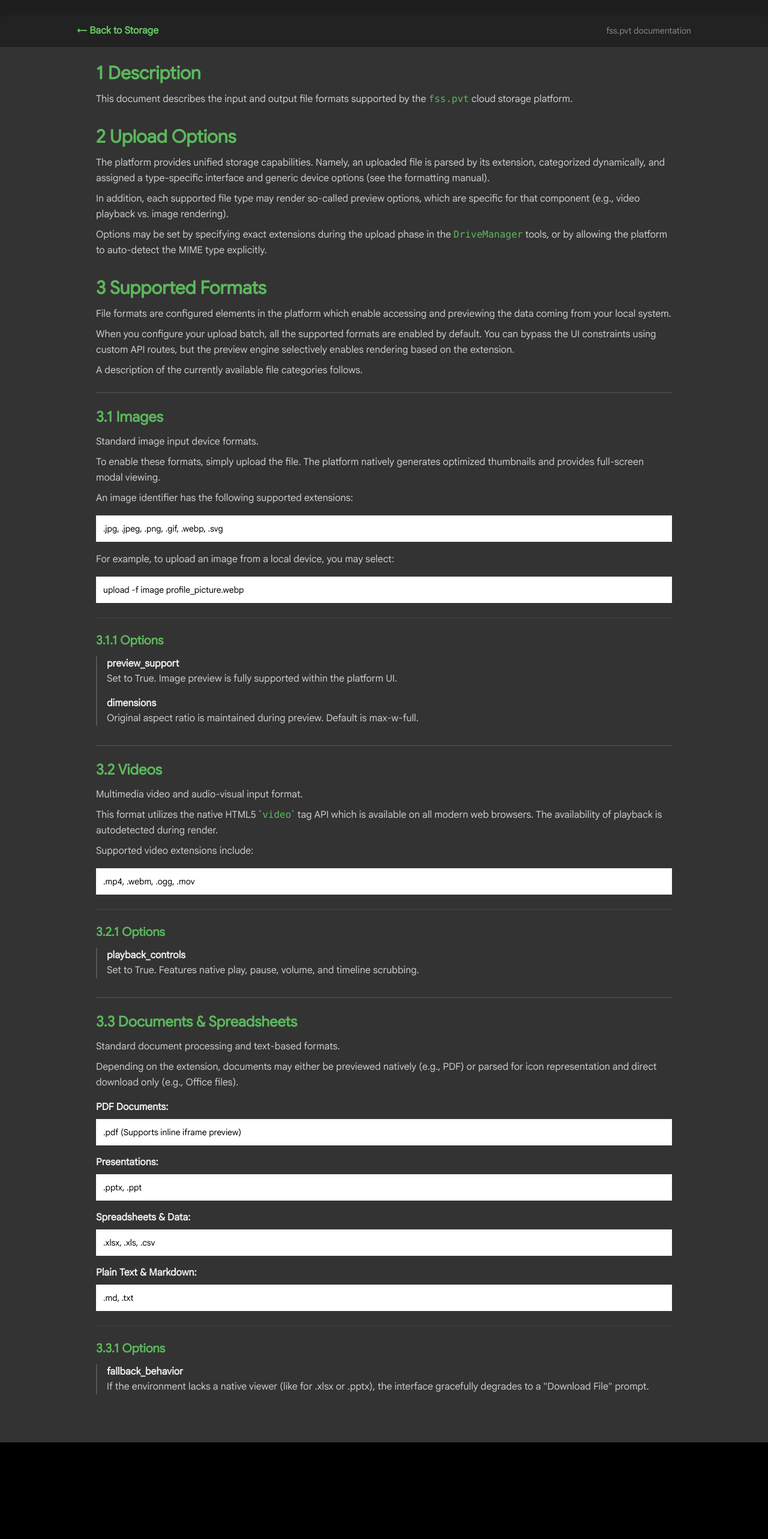
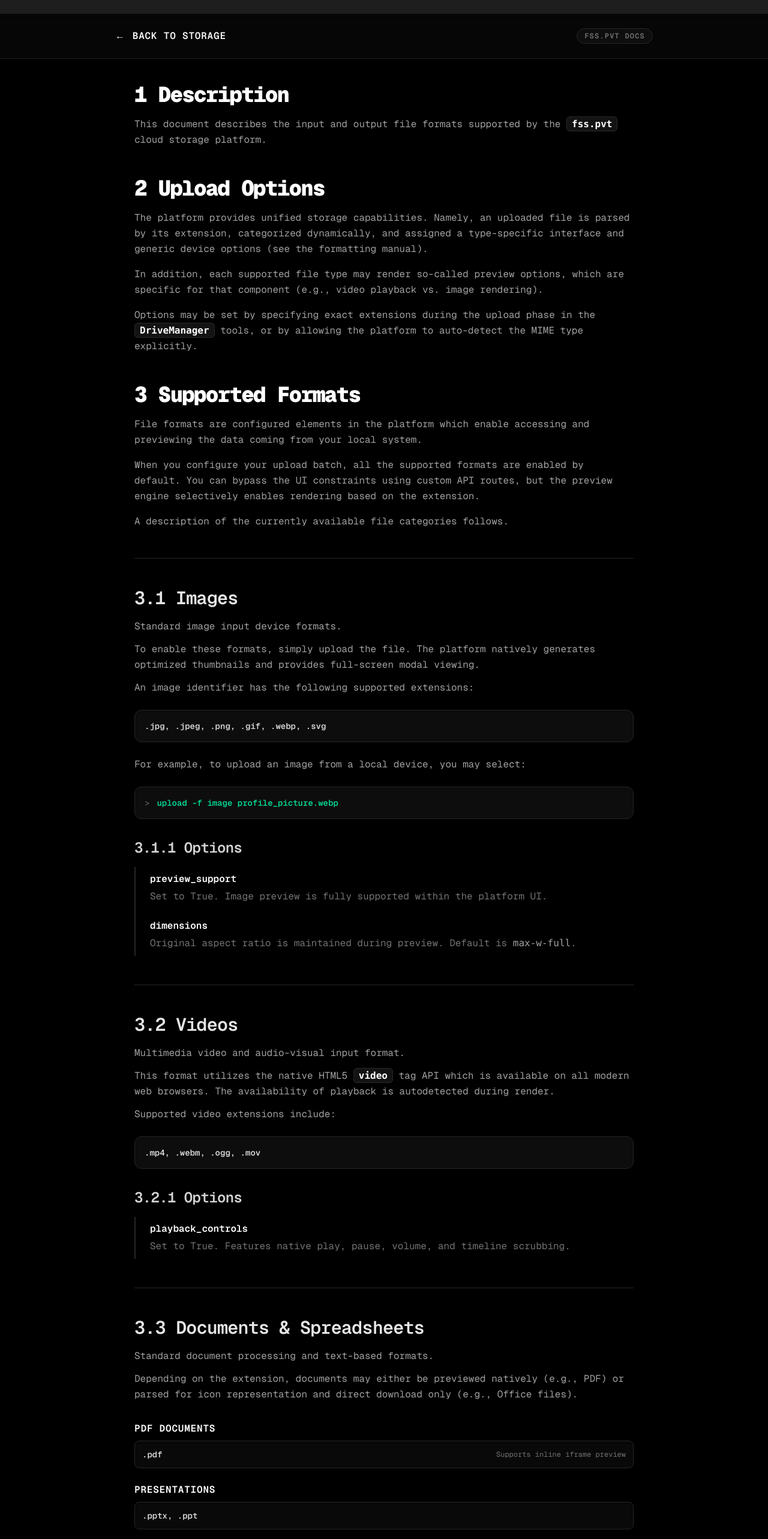
Before and after one commit to kinshukjainn/pvtcldstrg, a Next.js app: page /supported-formats in a window 1280 px wide. Shown: the part 61-2626 px from the top of the page at 60% size. Before the commit the page ends 2465 px from the top, so only its background shows below. Built offline with nearby package versions, Linux system fonts and the light colour scheme.

Commit message:
new ui with a new look is been added to this

```diff
--- a/app/globals.css
+++ b/app/globals.css
@@ -2,5 +2,5 @@
 
 body {
   background-color: black;
-  font-family: var(--font-google-sans), sans-serif;
+  font-family: var(--font-geist-mono), monospace;
 }
--- a/app/supported-formats/page.tsx
+++ b/app/supported-formats/page.tsx
@@ -3,228 +3,266 @@ import Link from "next/link";
 
 export default function SupportedFormatsPage() {
   return (
-    <div className="min-h-screen bg-[#333333] text-[#cccccc]  selection:bg-[#66cc66] selection:text-black pb-12">
-      {/* Optional: Simple navigation to go back */}
-      <div className="bg-[#222222] p-4 mb-6 border-b border-[#444444]">
-        <div className="max-w-5xl mx-auto flex justify-between items-center">
+    <div className="min-h-screen bg-transparent text-neutral-300 selection:bg-white/20 selection:text-white pb-20">
+      {/* --- Glassmorphism Sticky Navigation --- */}
+      <div className="sticky top-0 z-30 bg-neutral-950/60 backdrop-blur-md p-4 md:p-6 mb-10 border-b border-neutral-800/80 shadow-lg">
+        <div className="max-w-4xl mx-auto flex justify-between items-center">
           <Link
             href="/"
-            className="text-[#66cc66] hover:text-[#88ee88] transition-colors font-semibold"
+            className="group flex items-center gap-3 text-neutral-100 hover:text-white transition-colors font-semibold uppercase tracking-wider text-sm md:text-base"
           >
-            ← Back to Storage
+            <span className="group-hover:-translate-x-1 transition-transform">
+              ←
+            </span>
+            Back to Storage
           </Link>
-          <span className="text-sm text-[#888888]">fss.pvt documentation</span>
+          <span className="text-xs text-neutral-500 font-semibold uppercase tracking-widest px-3 py-1 bg-neutral-900/50 rounded-full border border-neutral-800">
+            fss.pvt docs
+          </span>
         </div>
       </div>
 
-      <div className="max-w-5xl mx-auto px-4 md:px-8">
+      {/* --- Main Content Area --- */}
+      <div className="max-w-4xl mx-auto px-6 md:px-8">
         {/* Section 1 */}
-        <section className="mb-8">
-          <h1 className="text-2xl md:text-3xl font-bold text-[#5cb85c] mb-3">
+        <section className="mb-12 group">
+          <h1 className="text-3xl md:text-4xl font-black text-white mb-4 tracking-tighter drop-shadow-sm">
             1 Description
           </h1>
-          <p className="mb-2 leading-relaxed text-sm md:text-base">
+          <p className="mb-2 leading-relaxed text-sm md:text-base text-neutral-400">
             This document describes the input and output file formats supported
-            by the <code className="text-[#5cb85c]">fss.pvt</code> cloud storage
-            platform.
+            by the{" "}
+            <code className="text-white bg-neutral-800/50 border border-neutral-700/50 px-2 py-0.5 rounded-md font-semibold">
+              fss.pvt
+            </code>{" "}
+            cloud storage platform.
           </p>
         </section>
 
         {/* Section 2 */}
-        <section className="mb-8">
-          <h1 className="text-2xl md:text-3xl font-bold text-[#5cb85c] mb-3">
+        <section className="mb-12 group">
+          <h1 className="text-3xl md:text-4xl font-black text-white mb-4 tracking-tighter drop-shadow-sm">
             2 Upload Options
           </h1>
-          <p className="mb-2 leading-relaxed text-sm md:text-base">
+          <div className="space-y-4 text-sm md:text-base text-neutral-400 leading-relaxed">
+            <p>
               The platform provides unified storage capabilities. Namely, an
               uploaded file is parsed by its extension, categorized dynamically,
               and assigned a type-specific interface and generic device options
               (see the formatting manual).
             </p>
-          <p className="mb-2 leading-relaxed text-sm md:text-base">
+            <p>
               In addition, each supported file type may render so-called preview
-            options, which are specific for that component (e.g., video playback
-            vs. image rendering).
+              options, which are specific for that component (e.g., video
+              playback vs. image rendering).
             </p>
-          <p className="mb-2 leading-relaxed text-sm md:text-base">
-            Options may be set by specifying exact extensions during the upload
-            phase in the <code className="text-[#5cb85c]">DriveManager</code>{" "}
+            <p>
+              Options may be set by specifying exact extensions during the
+              upload phase in the{" "}
+              <code className="text-white bg-neutral-800/50 border border-neutral-700/50 px-2 py-0.5 rounded-md font-semibold">
+                DriveManager
+              </code>{" "}
               tools, or by allowing the platform to auto-detect the MIME type
               explicitly.
             </p>
+          </div>
         </section>
 
         {/* Section 3 */}
-        <section className="mb-8">
-          <h1 className="text-2xl md:text-3xl font-bold text-[#5cb85c] mb-3">
+        <section className="mb-12">
+          <h1 className="text-3xl md:text-4xl font-black text-white mb-4 tracking-tighter drop-shadow-sm">
             3 Supported Formats
           </h1>
-          <p className="mb-2 leading-relaxed text-sm md:text-base">
+          <div className="space-y-4 text-sm md:text-base text-neutral-400 leading-relaxed">
+            <p>
               File formats are configured elements in the platform which enable
               accessing and previewing the data coming from your local system.
             </p>
-          <p className="mb-2 leading-relaxed text-sm md:text-base">
-            When you configure your upload batch, all the supported formats are
-            enabled by default. You can bypass the UI constraints using custom
-            API routes, but the preview engine selectively enables rendering
-            based on the extension.
+            <p>
+              When you configure your upload batch, all the supported formats
+              are enabled by default. You can bypass the UI constraints using
+              custom API routes, but the preview engine selectively enables
+              rendering based on the extension.
             </p>
-          <p className="mb-4 leading-relaxed text-sm md:text-base">
+            <p>
               A description of the currently available file categories follows.
             </p>
+          </div>
 
-          <hr className="border-[#555555] my-6" />
+          <hr className="border-neutral-800 my-12" />
 
           {/* Subsection 3.1 */}
-          <div className="mb-8">
-            <h2 className="text-xl md:text-2xl font-bold text-[#5cb85c] mb-3">
+          <div className="mb-12">
+            <h2 className="text-2xl md:text-3xl font-semibold text-neutral-200 mb-4 tracking-tight">
               3.1 Images
             </h2>
-            <p className="mb-2 leading-relaxed text-sm md:text-base">
-              Standard image input device formats.
-            </p>
-            <p className="mb-2 leading-relaxed text-sm md:text-base">
+            <div className="space-y-3 text-sm md:text-base text-neutral-400 leading-relaxed">
+              <p>Standard image input device formats.</p>
+              <p>
                 To enable these formats, simply upload the file. The platform
                 natively generates optimized thumbnails and provides full-screen
                 modal viewing.
               </p>
-            <p className="mb-2 leading-relaxed text-sm md:text-base">
-              An image identifier has the following supported extensions:
-            </p>
+              <p>An image identifier has the following supported extensions:</p>
+            </div>
 
-            <div className="bg-white text-black p-3 my-4  text-xs md:text-sm overflow-x-auto shadow-inner">
+            <div className="bg-neutral-900/60 backdrop-blur-sm border border-neutral-800 text-neutral-300 p-4 rounded-xl my-6 text-sm font-semibold shadow-inner">
               .jpg, .jpeg, .png, .gif, .webp, .svg
             </div>
 
-            <p className="mb-2 leading-relaxed text-sm md:text-base">
+            <p className="mb-4 leading-relaxed text-sm md:text-base text-neutral-400">
               For example, to upload an image from a local device, you may
               select:
             </p>
 
-            <div className="bg-white text-black p-3 my-4  text-xs md:text-sm overflow-x-auto shadow-inner">
+            <div className="bg-neutral-900/60 backdrop-blur-sm border border-neutral-800 text-emerald-400 p-4 rounded-xl my-6 text-sm font-semibold shadow-inner flex items-center gap-3">
+              <span className="text-neutral-600 select-none">&gt;</span>
               upload -f image profile_picture.webp
             </div>
 
             {/* Sub-subsection 3.1.1 */}
-            <hr className="border-[#444444] my-6" />
-            <h3 className="text-lg md:text-xl font-bold text-[#5cb85c] mb-3">
+            <div className="mt-8">
+              <h3 className="text-xl md:text-2xl font-semibold text-neutral-300 mb-4 tracking-tight">
                 3.1.1 Options
               </h3>
-            <div className="pl-4 border-l-2 border-[#555555]">
-              <p className="font-bold text-[#eeeeee] text-sm md:text-base">
+              <div className="pl-6 border-l-2 border-neutral-800 space-y-6 py-2">
+                <div>
+                  <p className="font-semibold text-white text-sm md:text-base mb-1">
                     preview_support
                   </p>
-              <p className="mb-4 text-sm md:text-base leading-relaxed">
+                  <p className="text-sm md:text-base leading-relaxed text-neutral-500">
                     Set to True. Image preview is fully supported within the
                     platform UI.
                   </p>
-
-              <p className="font-bold text-[#eeeeee] text-sm md:text-base">
+                </div>
+                <div>
+                  <p className="font-semibold text-white text-sm md:text-base mb-1">
                     dimensions
                   </p>
-              <p className="text-sm md:text-base leading-relaxed">
-                Original aspect ratio is maintained during preview. Default is
-                max-w-full.
+                  <p className="text-sm md:text-base leading-relaxed text-neutral-500">
+                    Original aspect ratio is maintained during preview. Default
+                    is <code className="text-neutral-400">max-w-full</code>.
                   </p>
                 </div>
               </div>
+            </div>
+          </div>
 
-          <hr className="border-[#555555] my-6" />
+          <hr className="border-neutral-800 my-12" />
 
           {/* Subsection 3.2 */}
-          <div className="mb-8">
-            <h2 className="text-xl md:text-2xl font-bold text-[#5cb85c] mb-3">
+          <div className="mb-12">
+            <h2 className="text-2xl md:text-3xl font-semibold text-neutral-200 mb-4 tracking-tight">
               3.2 Videos
             </h2>
-            <p className="mb-2 leading-relaxed text-sm md:text-base">
-              Multimedia video and audio-visual input format.
+            <div className="space-y-3 text-sm md:text-base text-neutral-400 leading-relaxed">
+              <p>Multimedia video and audio-visual input format.</p>
+              <p>
+                This format utilizes the native HTML5{" "}
+                <code className="text-white bg-neutral-800/50 border border-neutral-700/50 px-2 py-0.5 rounded-md font-semibold">
+                  video
+                </code>{" "}
+                tag API which is available on all modern web browsers. The
+                availability of playback is autodetected during render.
               </p>
-            <p className="mb-2 leading-relaxed text-sm md:text-base">
-              This format utilizes the native HTML5 `
-              <code className="text-[#5cb85c]">video</code>` tag API which is
-              available on all modern web browsers. The availability of playback
-              is autodetected during render.
-            </p>
-            <p className="mb-2 leading-relaxed text-sm md:text-base">
-              Supported video extensions include:
-            </p>
+              <p>Supported video extensions include:</p>
+            </div>
 
-            <div className="bg-white text-black p-3 my-4  text-xs md:text-sm overflow-x-auto shadow-inner">
+            <div className="bg-neutral-900/60 backdrop-blur-sm border border-neutral-800 text-neutral-300 p-4 rounded-xl my-6 text-sm font-semibold shadow-inner">
               .mp4, .webm, .ogg, .mov
             </div>
 
-            <hr className="border-[#444444] my-6" />
-            <h3 className="text-lg md:text-xl font-bold text-[#5cb85c] mb-3">
+            {/* Sub-subsection 3.2.1 */}
+            <div className="mt-8">
+              <h3 className="text-xl md:text-2xl font-semibold text-neutral-300 mb-4 tracking-tight">
                 3.2.1 Options
               </h3>
-            <div className="pl-4 border-l-2 border-[#555555]">
-              <p className="font-bold text-[#eeeeee] text-sm md:text-base">
+              <div className="pl-6 border-l-2 border-neutral-800 space-y-6 py-2">
+                <div>
+                  <p className="font-semibold text-white text-sm md:text-base mb-1">
                     playback_controls
                   </p>
-              <p className="mb-4 text-sm md:text-base leading-relaxed">
-                Set to True. Features native play, pause, volume, and timeline
-                scrubbing.
+                  <p className="text-sm md:text-base leading-relaxed text-neutral-500">
+                    Set to True. Features native play, pause, volume, and
+                    timeline scrubbing.
                   </p>
                 </div>
               </div>
+            </div>
+          </div>
 
-          <hr className="border-[#555555] my-6" />
+          <hr className="border-neutral-800 my-12" />
 
           {/* Subsection 3.3 */}
           <div className="mb-8">
-            <h2 className="text-xl md:text-2xl font-bold text-[#5cb85c] mb-3">
+            <h2 className="text-2xl md:text-3xl font-semibold text-neutral-200 mb-4 tracking-tight">
               3.3 Documents & Spreadsheets
             </h2>
-            <p className="mb-2 leading-relaxed text-sm md:text-base">
-              Standard document processing and text-based formats.
+            <div className="space-y-3 text-sm md:text-base text-neutral-400 leading-relaxed mb-8">
+              <p>Standard document processing and text-based formats.</p>
+              <p>
+                Depending on the extension, documents may either be previewed
+                natively (e.g., PDF) or parsed for icon representation and
+                direct download only (e.g., Office files).
               </p>
-            <p className="mb-2 leading-relaxed text-sm md:text-base">
-              Depending on the extension, documents may either be previewed
-              natively (e.g., PDF) or parsed for icon representation and direct
-              download only (e.g., Office files).
-            </p>
-
-            <p className="mb-2 mt-4 text-[#eeeeee] font-semibold text-sm md:text-base">
-              PDF Documents:
-            </p>
-            <div className="bg-white text-black p-3 my-2  text-xs md:text-sm overflow-x-auto shadow-inner">
-              .pdf (Supports inline iframe preview)
             </div>
 
-            <p className="mb-2 mt-4 text-[#eeeeee] font-semibold text-sm md:text-base">
-              Presentations:
+            <div className="space-y-6">
+              <div>
+                <p className="mb-2 text-white font-semibold text-sm md:text-base uppercase tracking-wider text-xs">
+                  PDF Documents
                 </p>
-            <div className="bg-white text-black p-3 my-2  text-xs md:text-sm overflow-x-auto shadow-inner">
+                <div className="bg-neutral-900/40 border border-neutral-800 text-neutral-300 p-3 rounded-lg text-sm shadow-inner flex justify-between items-center">
+                  <span className="font-semibold">.pdf</span>
+                  <span className="text-xs text-neutral-500">
+                    Supports inline iframe preview
+                  </span>
+                </div>
+              </div>
+
+              <div>
+                <p className="mb-2 text-white font-semibold text-sm md:text-base uppercase tracking-wider text-xs">
+                  Presentations
+                </p>
+                <div className="bg-neutral-900/40 border border-neutral-800 text-neutral-300 p-3 rounded-lg text-sm shadow-inner font-semibold">
                   .pptx, .ppt
                 </div>
+              </div>
 
-            <p className="mb-2 mt-4 text-[#eeeeee] font-semibold text-sm md:text-base">
-              Spreadsheets & Data:
+              <div>
+                <p className="mb-2 text-white font-semibold text-sm md:text-base uppercase tracking-wider text-xs">
+                  Spreadsheets & Data
                 </p>
-            <div className="bg-white text-black p-3 my-2  text-xs md:text-sm overflow-x-auto shadow-inner">
+                <div className="bg-neutral-900/40 border border-neutral-800 text-neutral-300 p-3 rounded-lg text-sm shadow-inner font-semibold">
                   .xlsx, .xls, .csv
                 </div>
+              </div>
 
-            <p className="mb-2 mt-4 text-[#eeeeee] font-semibold text-sm md:text-base">
-              Plain Text & Markdown:
+              <div>
+                <p className="mb-2 text-white font-semibold text-sm md:text-base uppercase tracking-wider text-xs">
+                  Plain Text & Markdown
                 </p>
-            <div className="bg-white text-black p-3 my-2  text-xs md:text-sm overflow-x-auto shadow-inner">
+                <div className="bg-neutral-900/40 border border-neutral-800 text-neutral-300 p-3 rounded-lg text-sm shadow-inner font-semibold">
                   .md, .txt
                 </div>
+              </div>
+            </div>
 
-            <hr className="border-[#444444] my-6" />
-            <h3 className="text-lg md:text-xl font-bold text-[#5cb85c] mb-3">
+            {/* Sub-subsection 3.3.1 */}
+            <div className="mt-10">
+              <h3 className="text-xl md:text-2xl font-semibold text-neutral-300 mb-4 tracking-tight">
                 3.3.1 Options
               </h3>
-            <div className="pl-4 border-l-2 border-[#555555]">
-              <p className="font-bold text-[#eeeeee] text-sm md:text-base">
+              <div className="pl-6 border-l-2 border-neutral-800 py-2">
+                <p className="font-semibold text-white text-sm md:text-base mb-1">
                   fallback_behavior
                 </p>
-              <p className="mb-4 text-sm md:text-base leading-relaxed">
+                <p className="text-sm md:text-base leading-relaxed text-neutral-500">
                   If the environment lacks a native viewer (like for .xlsx or
                   .pptx), the interface gracefully degrades to a &quot;Download
                   File&quot; prompt.
                 </p>
+              </div>
             </div>
           </div>
         </section>
--- a/tailwind.config.ts
+++ b/tailwind.config.ts
@@ -14,6 +14,7 @@ const config: Config = {
         inter: "var(--font-inter) , sans-serif",
         lucida: "var(--font-lucida) , sans-serif",
         googleSans: "var(--font-google-sans) , sans-serif",
+        geist: "var(--font-geist-mono) , monospaced",
       },
     },
   },
```
Also changed, not shown: app/page.tsx (+105 -107 lines). Lines whose indentation alone changed are shown as unchanged.
